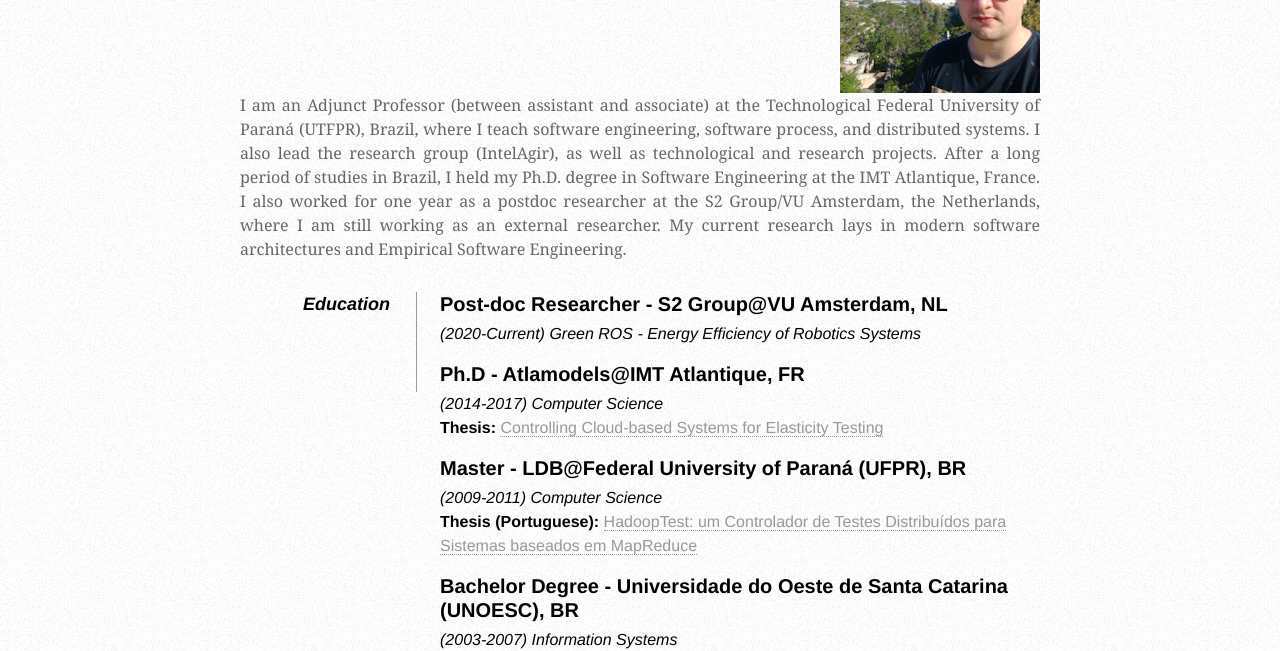
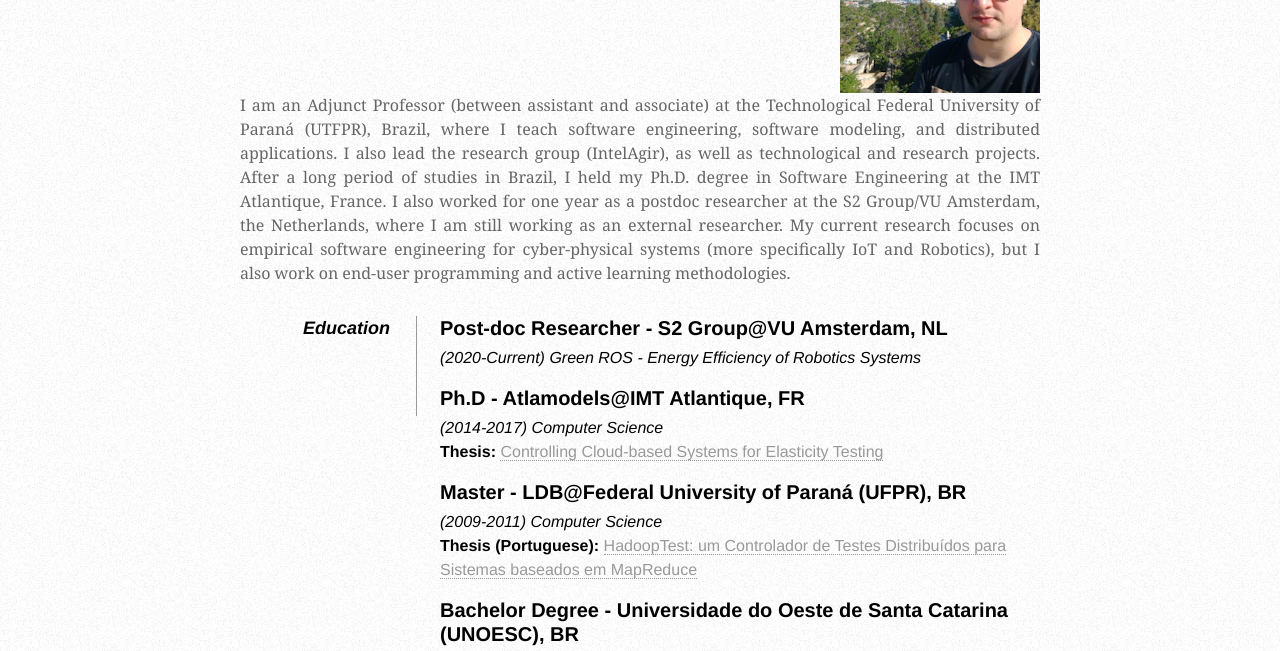
Before and after one commit to michelalbonico/pagina-pessoal-antiga, a plain HTML site: page index.html in a window 1280 px wide. Shown: the part 124-775 px from the top of the page. Drawn offline with Linux system fonts and the light colour scheme.

Commit message:
Update index.html

```diff
--- a/index.html
+++ b/index.html
@@ -49,8 +49,7 @@
 
         <div id="objective">
             <p>
-            I am an Adjunct Professor (between assistant and associate) at the Technological Federal University of Paraná (UTFPR), Brazil, where I teach software engineering, software process, and distributed systems. I also lead the research group (IntelAgir), as well as technological and research projects. After a long period of studies in Brazil, I held my Ph.D. degree in Software Engineering at the IMT Atlantique, France. I also worked for one year as a postdoc researcher at the S2 Group/VU Amsterdam, the Netherlands, where I am still working as an external researcher. My current research lays in modern software architectures and Empirical Software Engineering.
-            </p>
+ I am an Adjunct Professor (between assistant and associate) at the Technological Federal University of Paraná (UTFPR), Brazil, where I teach software engineering, software modeling, and distributed applications. I also lead the research group  (IntelAgir), as well as technological and research projects. After a long period of studies in Brazil, I held my Ph.D. degree in Software Engineering at the IMT Atlantique, France. I also worked for one year as a postdoc researcher at the S2 Group/VU Amsterdam, the Netherlands, where I am still working as an external researcher. My current research focuses on empirical software engineering for cyber-physical systems (more specifically IoT and Robotics), but I also work on end-user programming and active learning methodologies.             </p>
             <!--p>
                 My carrier has always been driven by curiosity, courage, and a bit of madness.
                 Nowadays, I'm an adjunct (between assistant and associated) professor at the Federal University of Technology, Paraná - <b>UTFPR</b> (Francisco Beltrão, Brazil). But the story is l onger than that...
```
